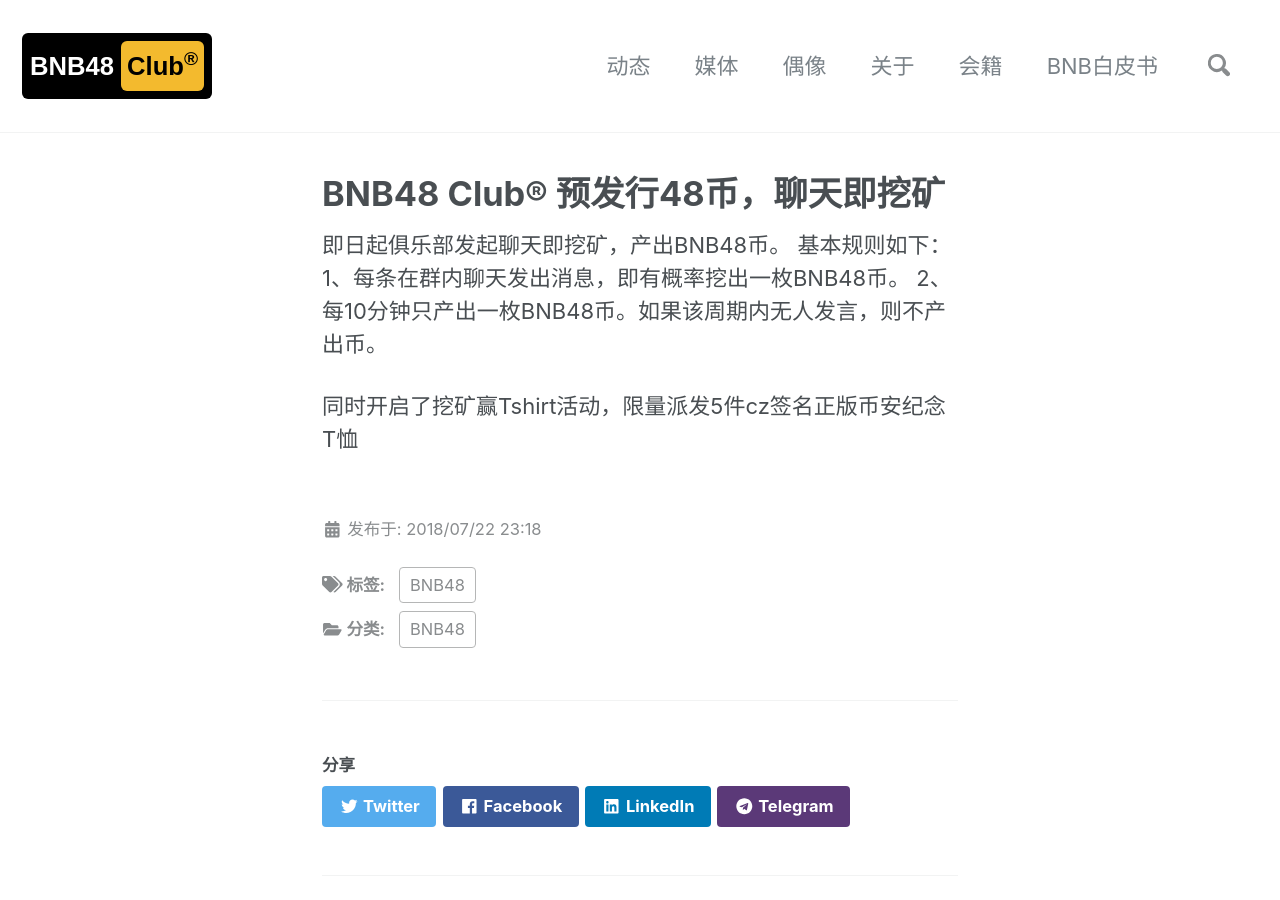
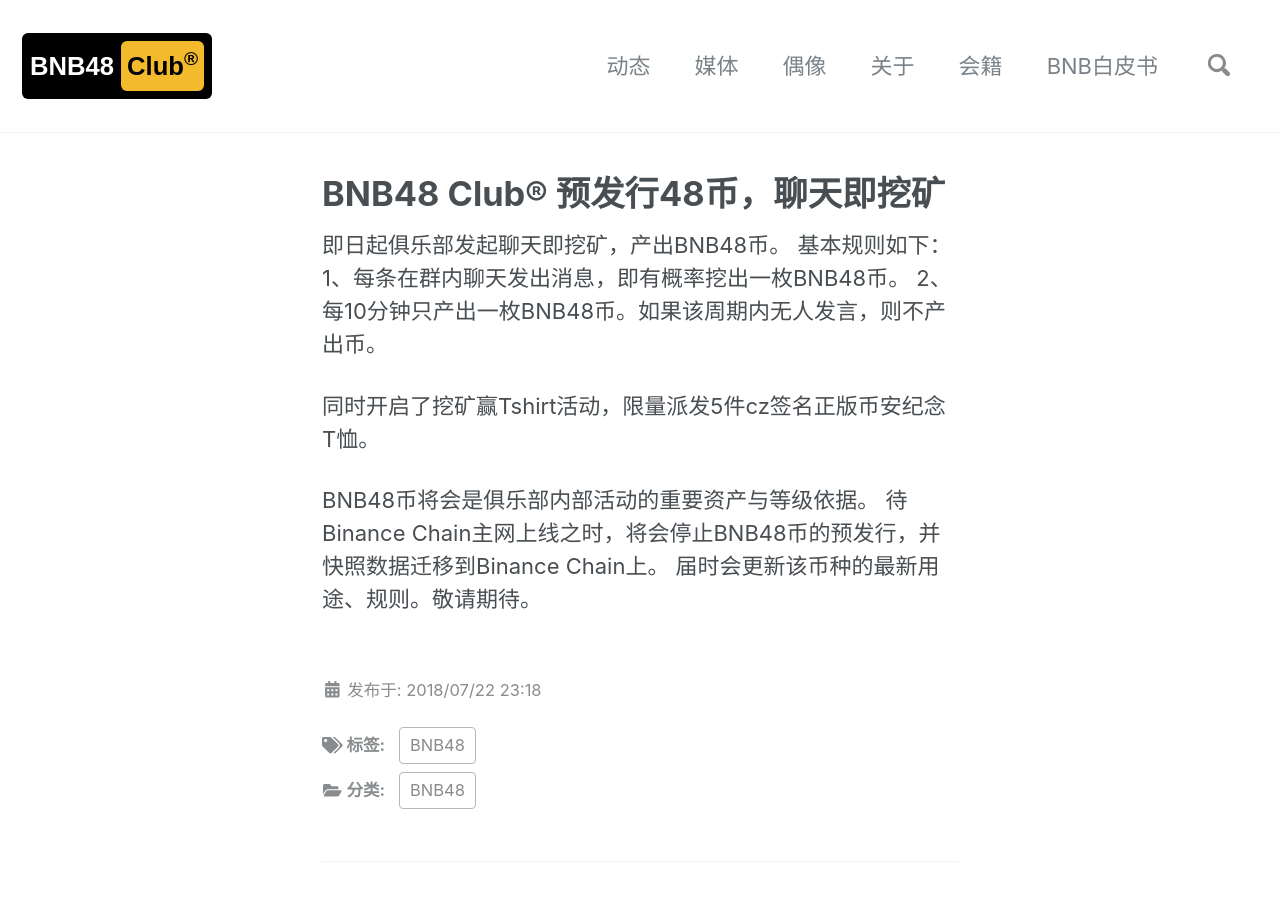
Before and after one commit to 48Club/BNB48Club.github.io, a Jekyll site: the page built from _posts/2018-07-22-聊天即挖BNB48币.md, in a window 1280 px wide and 900 px high. Built offline with Jekyll 4.4.1, drawn with Linux system fonts in a browser that asks for light colours; nearby versions of some CDN libraries.

Commit message:
Update 2018-07-22-聊天即挖BNB48币.md

```diff
--- a/_posts/2018-07-22-聊天即挖BNB48币.md
+++ b/_posts/2018-07-22-聊天即挖BNB48币.md
@@ -12,4 +12,8 @@
 1、每条在群内聊天发出消息，即有概率挖出一枚BNB48币。
 2、每10分钟只产出一枚BNB48币。如果该周期内无人发言，则不产出币。
 
-同时开启了挖矿赢Tshirt活动，限量派发5件cz签名正版币安纪念T恤
+同时开启了挖矿赢Tshirt活动，限量派发5件cz签名正版币安纪念T恤。
+
+BNB48币将会是俱乐部内部活动的重要资产与等级依据。
+待Binance Chain主网上线之时，将会停止BNB48币的预发行，并快照数据迁移到Binance Chain上。
+届时会更新该币种的最新用途、规则。敬请期待。
```
